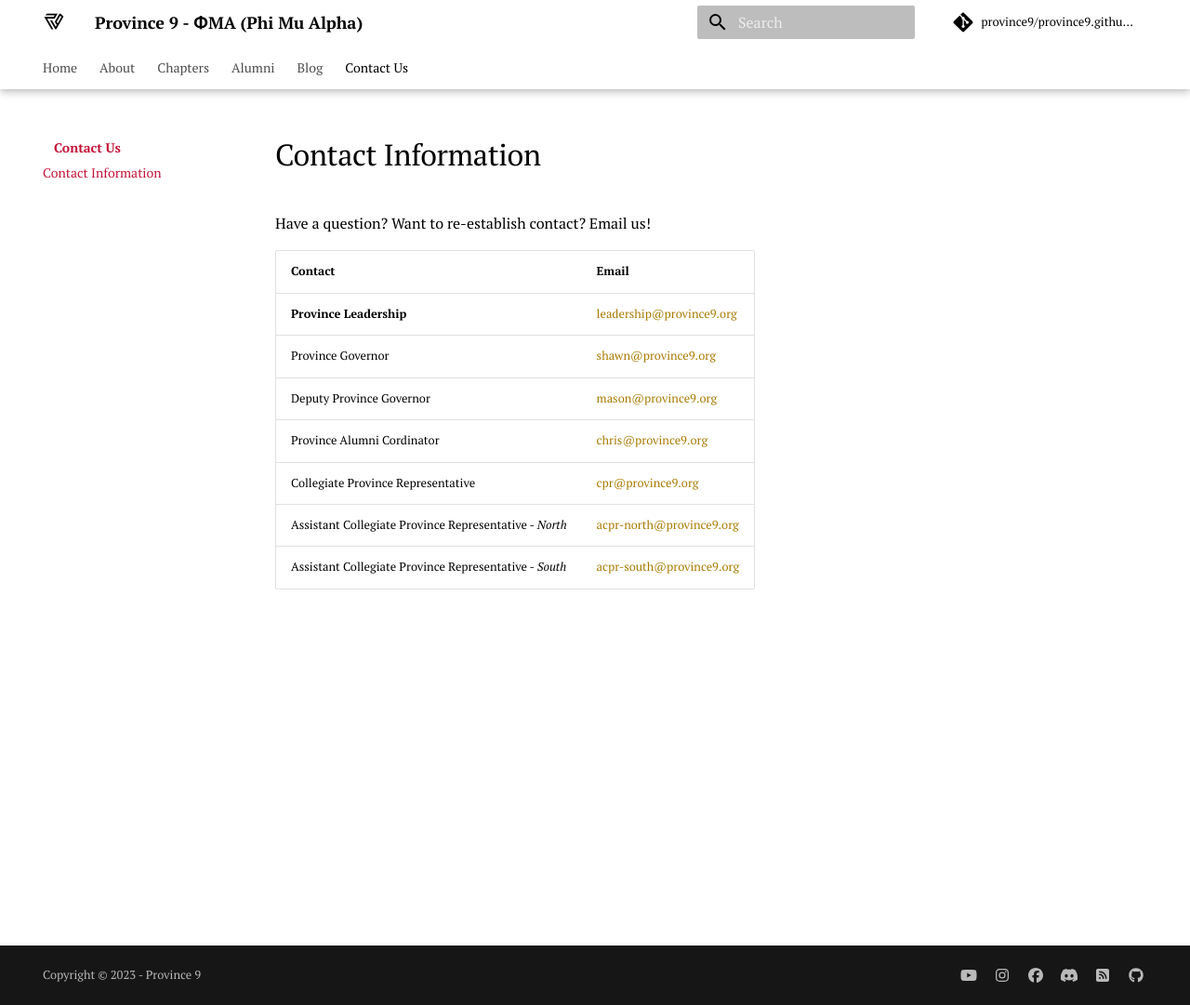
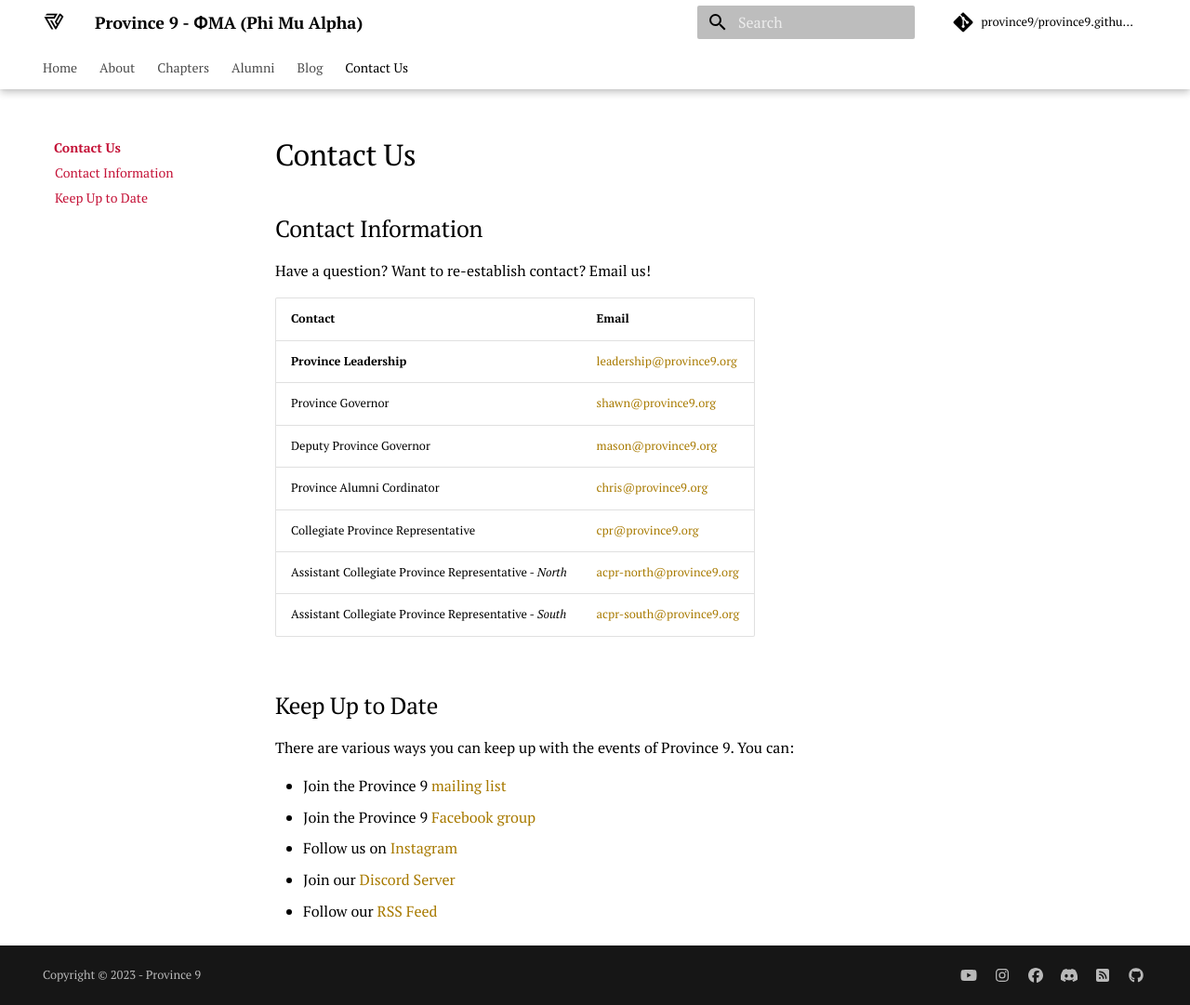
Before and after one commit to Province9/province9.github.io, an MkDocs documentation site: the page built from docs/contact.md, in a window 1280 px wide and 1081 px high. Shown: the whole window at 93% size. Built offline with MkDocs 1.6.1 and Material for MkDocs 9.7.7, drawn with Linux system fonts in a browser that asks for light colours; comment, search, counter and statistics services are not loaded.

Commit message:
adding social media and mailing lists to contact us page

```diff
--- a/docs/contact.md
+++ b/docs/contact.md
@@ -1,4 +1,4 @@
-# Contact Information
+## Contact Information
 
 Have a question? Want to re-establish contact? Email us!
 
@@ -11,3 +11,14 @@
 | Collegiate Province Representative | [cpr@province9.org](mailto:crp@province9.org)
 | Assistant Collegiate Province Representative - *North* | [acpr-north@province9.org](mailto:acpr-north@province9.org)
 | Assistant Collegiate Province Representative - *South* | [acpr-south@province9.org](mailto:acpr-south@province9.org)
+
+## Keep Up to Date
+
+There are various ways you can keep up with the events of Province 9.
+You can:
+
+* Join the Province 9 [mailing list](https://forms.gle/vo5VY5LWzWFny7if9)
+* Join the Province 9 [Facebook group](https://www.facebook.com/groups/15740270162)
+* Follow us on [Instagram](https://instagram.com/province9sinfonia)
+* Join our [Discord Server](https://discord.gg/GmPHETj7EF)
+* Follow our [RSS Feed](../../feed_rss_updated.xml)
--- a/mkdocs.yml
+++ b/mkdocs.yml
@@ -50,8 +50,7 @@
   - Alumni: alumni.md
   - Blog:
     - blog/index.md
-  - Contact Us:
-    - contact.md
+  - Contact Us: contact.md
 
 plugins:
   - search
```
